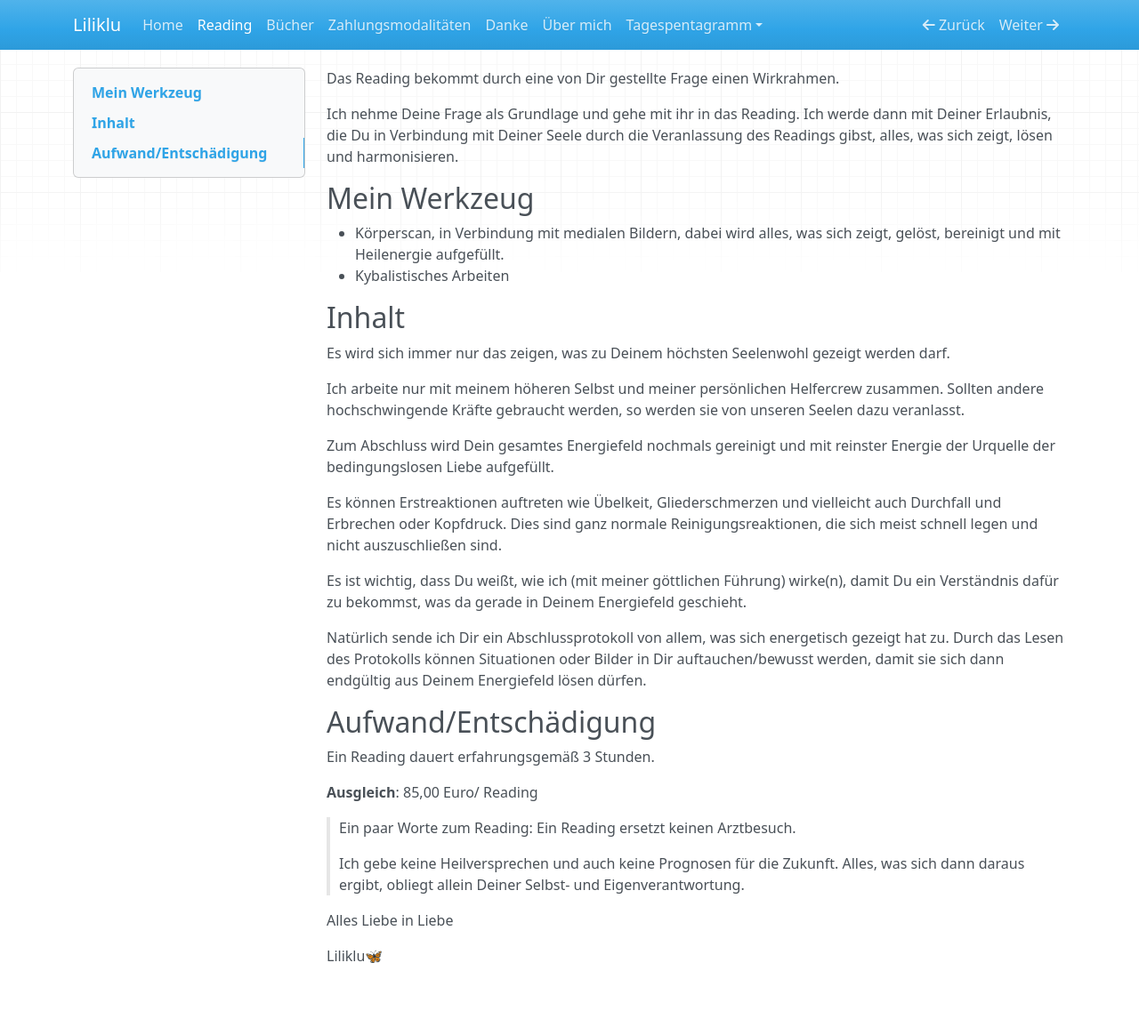
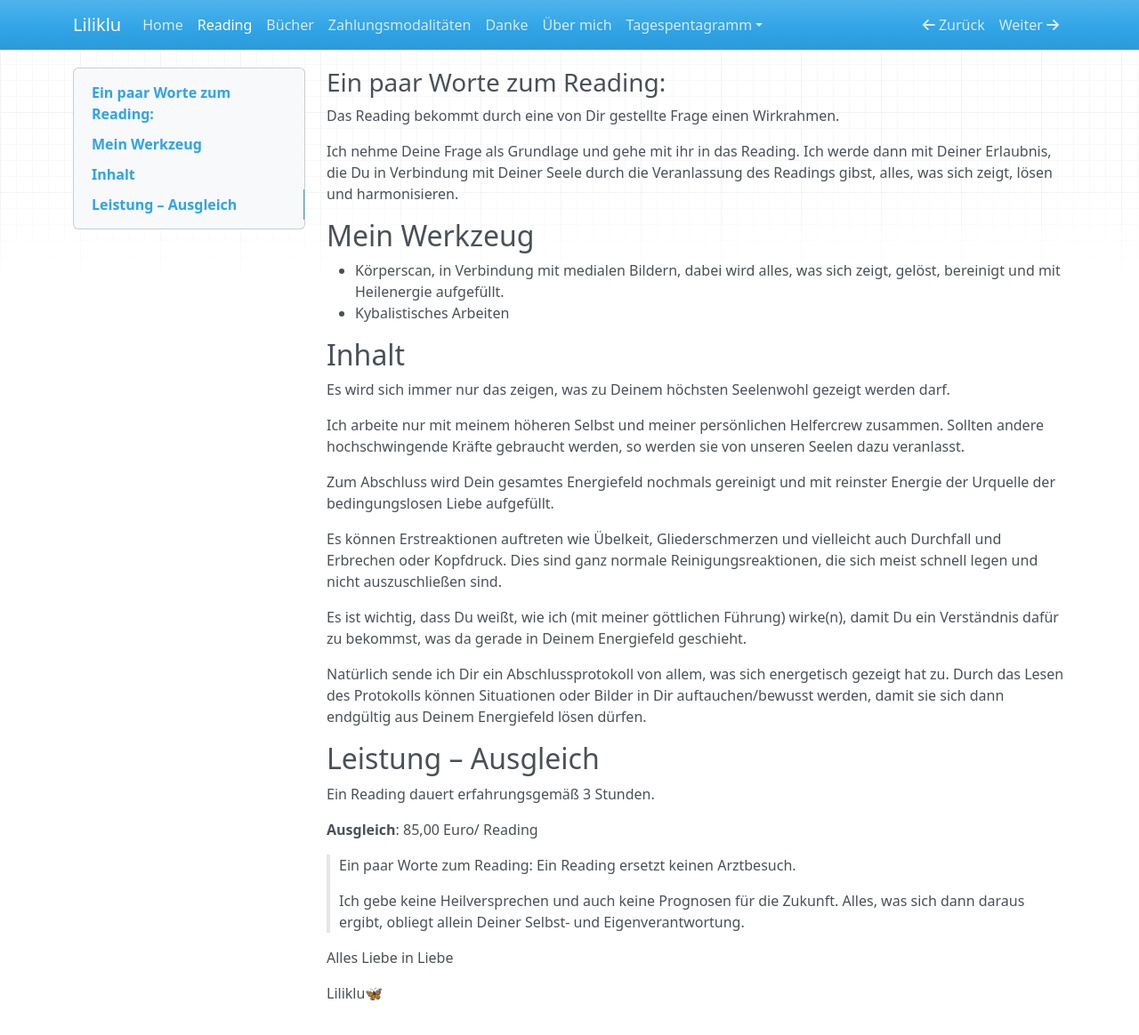
Before and after one commit to liliklu/liliklu.de, an MkDocs documentation site: the page built from docs/a_reading.md, in a window 1280 px wide and 1175 px high. Shown: the top 1164 px of the window at 89% size. Built offline with MkDocs 1.6.1, drawn with Linux system fonts in a browser that asks for light colours; nearby versions of some CDN libraries.

Commit message:
Reading leistung

```diff
--- a/docs/a_reading.md
+++ b/docs/a_reading.md
@@ -1,6 +1,8 @@
 ---
 title: Reading
 ---
+
+### Ein paar Worte zum Reading:
 
 Das Reading bekommt durch eine von Dir gestellte Frage einen Wirkrahmen.
 
@@ -26,7 +28,7 @@ Es ist wichtig, dass Du weißt, wie ich (mit meiner göttlichen Führung) wirke(
 
 Natürlich sende ich Dir ein Abschlussprotokoll von allem, was sich energetisch gezeigt hat zu. Durch das Lesen des Protokolls können Situationen oder Bilder in Dir auftauchen/bewusst werden, damit sie sich dann endgültig aus Deinem Energiefeld lösen dürfen.
 
-## Aufwand/Entschädigung
+## Leistung – Ausgleich
 Ein Reading dauert erfahrungsgemäß 3 Stunden.
 
 **Ausgleich**: 85,00 Euro/ Reading
```
